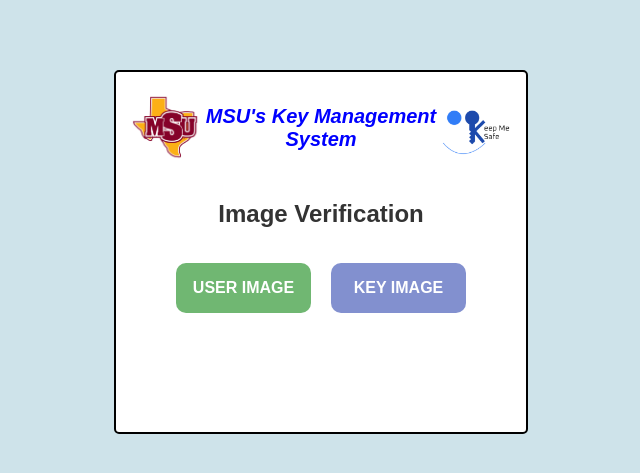
After one commit to mirahimi/KMS, a Flask app: page /pictures in a window 1280 px wide. The commit adds this page. Shown: the top 473 px of the page, without its empty margins (319-959 px from the left). Run offline with Flask 3, Linux system fonts and the light colour scheme.

Commit message:
picture update

```diff
--- a/Frontend/app.py
+++ b/Frontend/app.py
@@ -1,6 +1,7 @@
 # This is the file that needs to be run in order to run the KMS Application
 
 from flask import Flask, render_template, request, redirect
+import os
 import sqlite3
 import datetime
 
@@ -295,7 +296,7 @@
     # If the table doesn't exist, create it
     if c.fetchone()[0] != 1:
         c.execute('''CREATE TABLE audit
-                     (building TEXT, roomNum INTEGER, buildingCode TEXT, keyCode INTEGER, keyNum INTEGER, checkedStatus TEXT, authorization INTEGER, changeTime TEXT, )''')
+                     (building TEXT, roomNum INTEGER, buildingCode TEXT, keyCode INTEGER, keyNum INTEGER, checkedStatus TEXT, authorization INTEGER, changeTime TEXT)''')
         conn.commit()
     conn.close()
 
@@ -364,55 +365,30 @@
     else:
         return render_template('pin_page.html')  # If it's a GET request, render the PIN Page
 
+
+
 @app.route('/keys')
 def keys_page():
         return render_template('keys.html')
 
-# @app.route('/confirm', methods=['POST'])
-# def confirm():
-#     housing = request.form['housing']
-#     room = request.form['room']
-#     key = request.form['key']
-#     status = request.form['status']
+@app.route('/pictures')
+def pictures():
+        return render_template('pictures.html')
 
-#     # Print all form data
-#     print(f"Housing: {housing}, Room: {room}, Key: {key}, Status: {status}")
+# Route to trigger user_image.py execution
+@app.route('/capture_user_image')
+def capture_user_image():
+    # Execute user_image.py using os.system
+    os.system("python user_image.py")
+    return "User image captured successfully."
 
-#     # Update keys.db and audit.db
-#     conn = sqlite3.connect('keys.db')
-#     c = conn.cursor()
+# Route to trigger key_image.py execution
+@app.route('/capture_key_image')
+def capture_key_image():
+    # Execute key_image.py using os.system
+    os.system("python key_image.py")
+    return "Key image captured successfully."
 
-#     audit_conn = sqlite3.connect('audit.db')
-#     audit_c = audit_conn.cursor()
-
-#     # Check if the key already exists
-#     c.execute("SELECT * FROM keys WHERE building = ? AND roomNum = ? AND keyNum = ?",
-#               (str(housing), int(room), int(key)))
-
-#     result = c.fetchone()
-#     # If the key exists
-#     if result is not None:
-#         # If the user is trying to check out a key that is already checked out
-#         if result[5] == 'Checked Out' and status == 'Checked Out':
-#             # Fetch the last checkout time from audit.db
-#             audit_c.execute("SELECT changeTime FROM audit WHERE building = ? AND roomNum = ? AND keyNum = ? AND checkedStatus = 'Checked Out' ORDER BY changeTime DESC LIMIT 1",
-#                             (str(housing), int(room), int(key), status))
-#             last_checkout_time = audit_c.fetchone()[0]
-#             return f"The key for building {housing}, room number {room}, key number {key} is already checked out. It was last checked out on {last_checkout_time}."
-#         else:
-#             # Update the checkedStatus in keys.db and insert a record into audit.db
-#             c.execute("UPDATE keys SET checkedStatus = ? WHERE building = ? AND roomNum = ? AND keyNum = ?",
-#                       (status, str(housing), int(room), int(key)))
-#             audit_c.execute("INSERT INTO audit VALUES (?, ?, ?, ?, ?, ?, ?, ?)",
-#                             (result[0], result[1], result[2], result[3], result[4], status, result[6], datetime.datetime.now()))
-
-#     conn.commit()
-#     conn.close()
-#     audit_conn.commit()
-#     audit_conn.close()
-
-#     # Render a new template or return the selection as a response
-#     return render_template('confirmation.html', housing=housing, room=room, key=key, status=status)
 
 @app.route('/confirm', methods=['POST'])
 def confirm():
--- a/Frontend/templates/keys.html
+++ b/Frontend/templates/keys.html
@@ -70,7 +70,7 @@
         </div>
 
         <div class="middle">
-            <form action="/confirm" method="post">
+            <form action="/pictures">
                 <label for="housingOptions">Select Building:</label>
                 <select id="housingOptions" name="housing">
                     <option value="" selected>Select Housing</option>
--- /dev/null
+++ b/Frontend/templates/pictures.html
@@ -0,0 +1,159 @@
+<!DOCTYPE html>
+<html lang="en">
+<head>
+    <meta charset="UTF-8">
+    <meta name="viewport" content="width=device-width, initial-scale=1.0">
+    <title>Key Management System</title>
+    <link rel="stylesheet" type="text/css" href="{{ url_for('static', filename='style.css') }}">
+    <style>
+        body {
+            background-color: rgb(206, 227, 234);
+            margin: 0;
+            padding: 0;
+        }
+        .logo-container {
+            display: flex;
+            justify-content: space-between;
+            align-items: center;
+            padding: 10px;
+        }
+        .logo-container img {
+            width: 70px;
+            height: auto;
+        }
+        h1 {
+            font-size: 20px;
+            text-align: center;
+            color: blue;
+            font-style: italic;
+        }
+        h2 {
+            font-size: 24px;
+            text-align: center;
+            color: #333; /* Adjust as needed */
+            margin-top: 25px;
+            margin-bottom: -20px;
+        }
+        .button-container {
+            display: flex;
+            justify-content: center;
+        }
+        /* Removed .rectangle styles */
+        .button1 {
+            width: 200px;
+            height: 50px;
+            border: none;
+            margin: 10px;
+            cursor: pointer;
+            position: relative;
+            background-color: #70b772;
+            color: white;
+            font-size: 16px;
+            font-weight: bold;
+            text-transform: uppercase;
+            transition: background-color 0.3s;
+            border-radius: 10px;
+        }
+
+        .button2 {
+            width: 200px;
+            height: 50px;
+            border: none;
+            margin: 10px;
+            cursor: pointer;
+            position: relative;
+            background-color: #8290cf;
+            color: white;
+            font-size: 16px;
+            font-weight: bold;
+            text-transform: uppercase;
+            transition: background-color 0.3s;
+            border-radius: 10px;
+        }
+
+        .button3 {
+            width: 200px;
+            height: 50px;
+            border: none;
+            margin: 10px;
+            cursor: pointer;
+            position: relative;
+            background-color: #a682cf;
+            color: white;
+            font-size: 16px;
+            font-weight: bold;
+            text-transform: uppercase;
+            transition: background-color 0.3s;
+            border-radius: 10px;
+        }
+        .button:hover {
+            background-color: #45a049;
+        }
+
+        .button:active {
+            background-color: #3e8e41;
+        }
+
+        .video-canvas {
+            display: block;
+            width: 100%;
+            height: 100%;
+        }
+    </style>
+</head>
+
+<body>
+    <div class="content">
+        <div class="logo-container">
+            <img src="{{ url_for('static', filename='msu_logo.png') }}" alt="msu_logo">
+            <h1>MSU's Key Management System</h1>
+            <img src="{{ url_for('static', filename='kms_logo.png') }}" alt="kms_logo">
+        </div>
+
+        <h2>Image Verification</h2>
+
+        <div class="middle">
+            <!-- <form action="/confirm"> -->
+                <!-- Button spaces to access webcam -->
+                <div class="button-container">
+                    <button class="button1" onclick="captureUserImage()">User Image</button>
+
+                    <button class="button2" onclick="captureKeyImage()">Key Image</button>
+                </div>
+
+                <!-- <div class="button-container">
+                    <button type="button3">Confirm Choice</button>
+                </div> -->
+            <!-- </form> -->
+        </div>
+    </div>
+
+    <!-- JavaScript for webcam access -->
+    <script>
+        function captureUserImage() {
+            // Send AJAX request to execute user_image.py
+            var xhr = new XMLHttpRequest();
+            xhr.open("GET", "/capture_user_image", true);  // Endpoint to trigger user_image.py
+            xhr.onreadystatechange = function() {
+                if (xhr.readyState == 4 && xhr.status == 200) {
+                    console.log("User image captured successfully.");
+                }
+            };
+            xhr.send();
+        }
+
+        function captureKeyImage() {
+            // Send AJAX request to execute key_image.py
+            var xhr = new XMLHttpRequest();
+            xhr.open("GET", "/capture_key_image", true);  // Endpoint to trigger key_image.py
+            xhr.onreadystatechange = function() {
+                if (xhr.readyState == 4 && xhr.status == 200) {
+                    console.log("Key image captured successfully.");
+                }
+            };
+            xhr.send();
+        }
+    </script>
+
+</body>
+</html>
```
Also changed, not shown: Frontend/key_image.py (added, +99 -0 lines), Frontend/user_image.py (added, +81 -0 lines), Frontend/audit.db (added), Frontend/images.db (added), Frontend/key_img4.jpg (added), Frontend/keys.db (added), Frontend/u_img1.jpg (added), Frontend/u_img2.jpg (added), Frontend/u_img3.jpg (added), Frontend/u_img4.jpg (added), Frontend/users.db (added), audit.db (deleted), keys.db (deleted), users.db (deleted).
